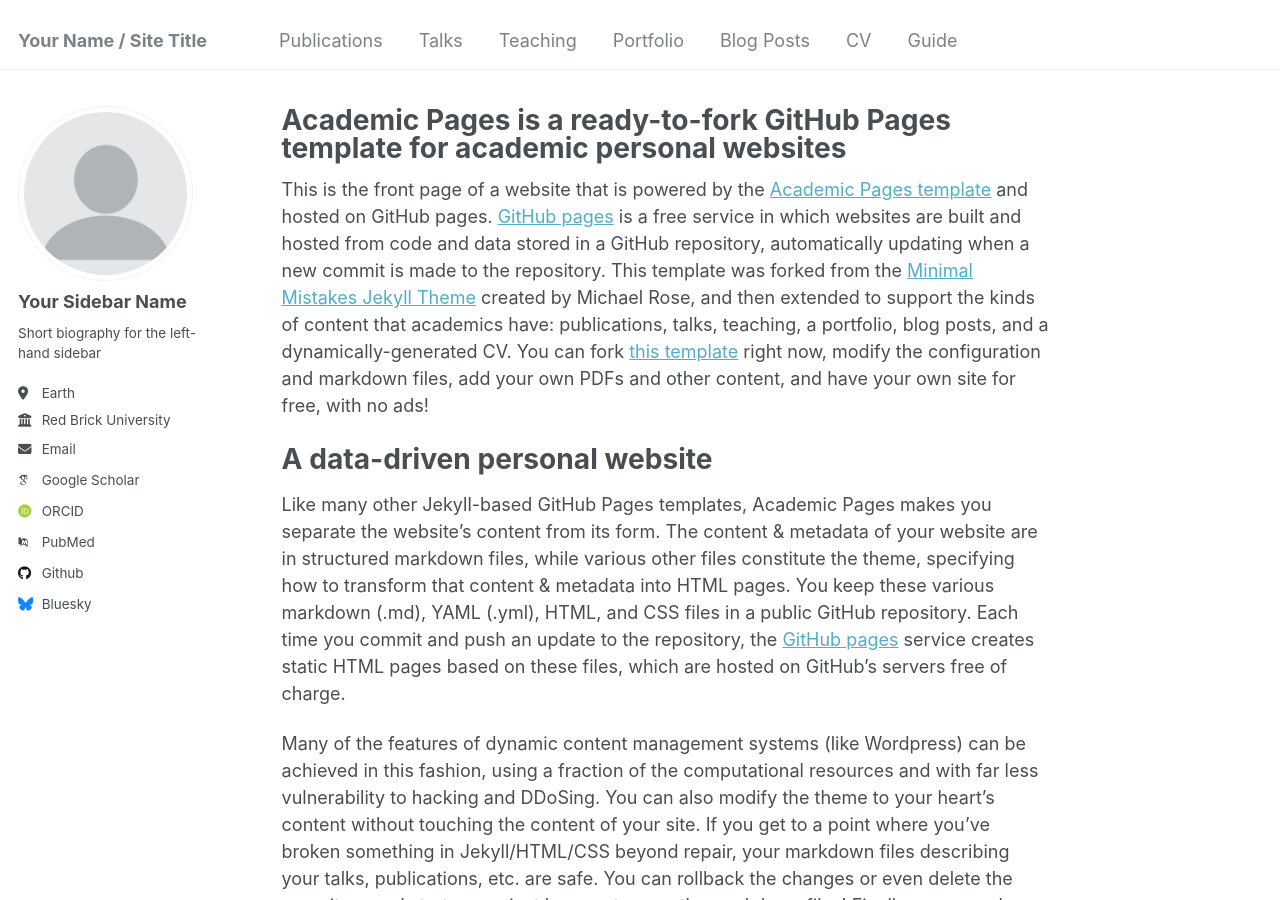
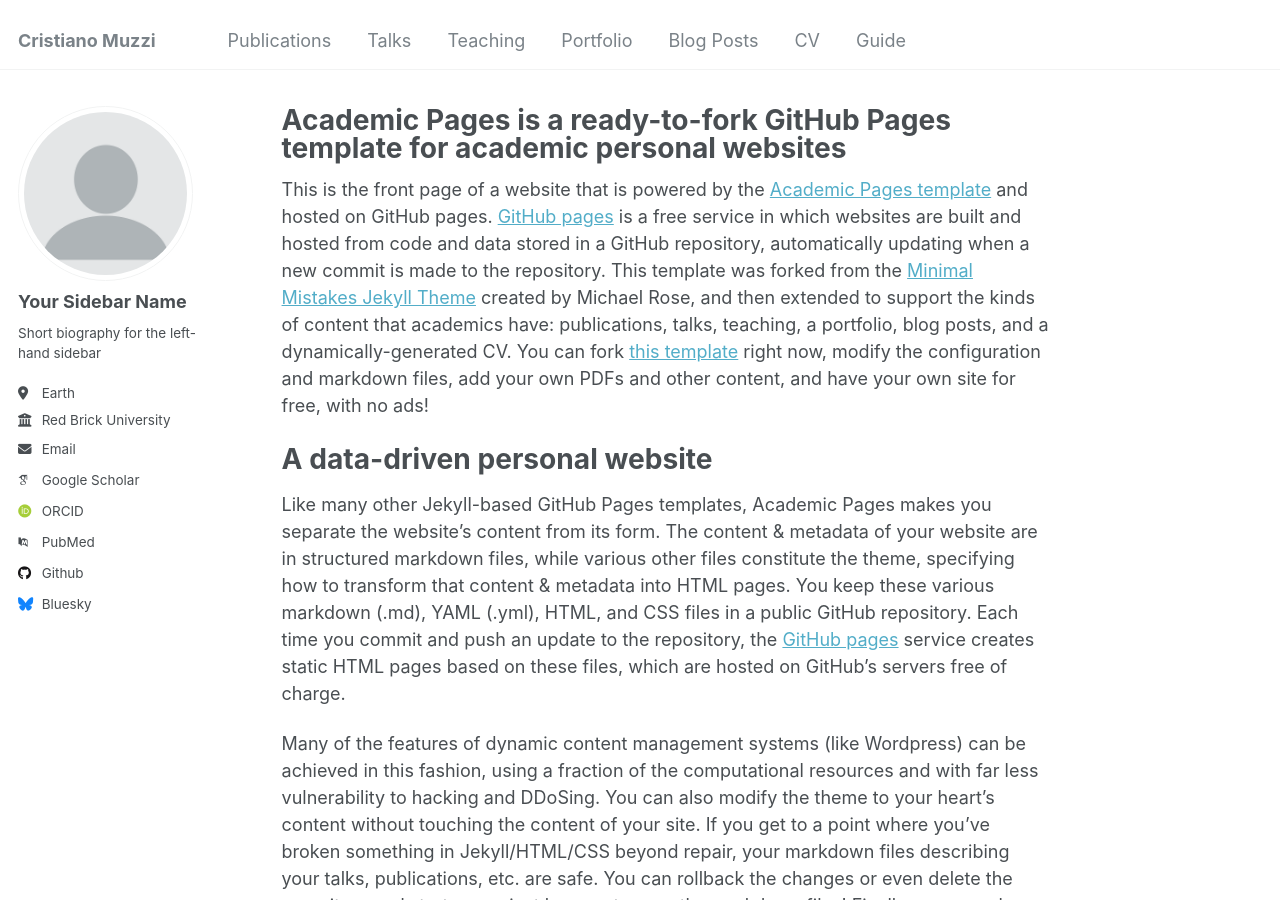
Before and after one commit to cristianomuzzi/cristianomuzzi.github.io, a Jekyll site: the page built from _pages/about.md, in a window 1280 px wide and 900 px high. Built offline with Jekyll 4.4.1, drawn with Linux system fonts in a browser that asks for light colours; some web fonts are replaced.

Commit message:
Update _config.yml

```diff
--- a/_config.yml
+++ b/_config.yml
@@ -8,7 +8,7 @@
 
 # Basic Site Settings
 locale                   : "en-US"
-title                    : "Your Name / Site Title"
+title                    : "Cristiano Muzzi"
 title_separator          : "-"
 name                     : &name "Cristiano Muzzi"
 description              : &description "personal description"
```
